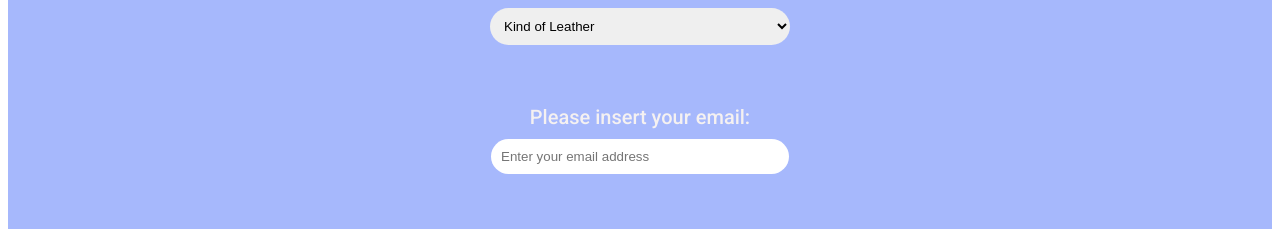
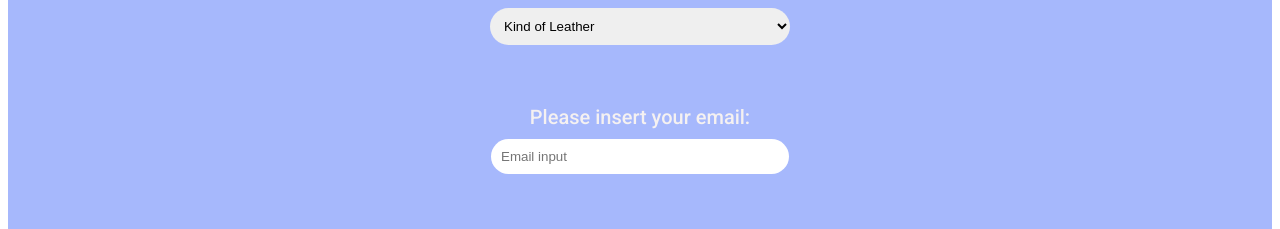
Before and after one commit to coding-bootcamps-eu/2023-04-final-project-lost-and-found, a Vue app: page /lost in a window 1280 px wide. Shown: the part 1040-1269 px from the top of the page. Built offline with nearby package versions, Linux system fonts and the light colour scheme.

Commit message:
code: change mail input field

```diff
--- a/src/views/LostPage.vue
+++ b/src/views/LostPage.vue
@@ -41,7 +41,11 @@
     </select>
     <!--      EMAIL      -->
     <p>Please insert your email:</p>
-    <input type="email" placeholder="Enter your email address" />
+    <input
+      type="email"
+      :placeholder="TextInputPlaceholder('Email')"
+      v-model="email"
+    />
 
     <!--      DATE/TIME      -->
     <p>When did you lose it?</p>
```
